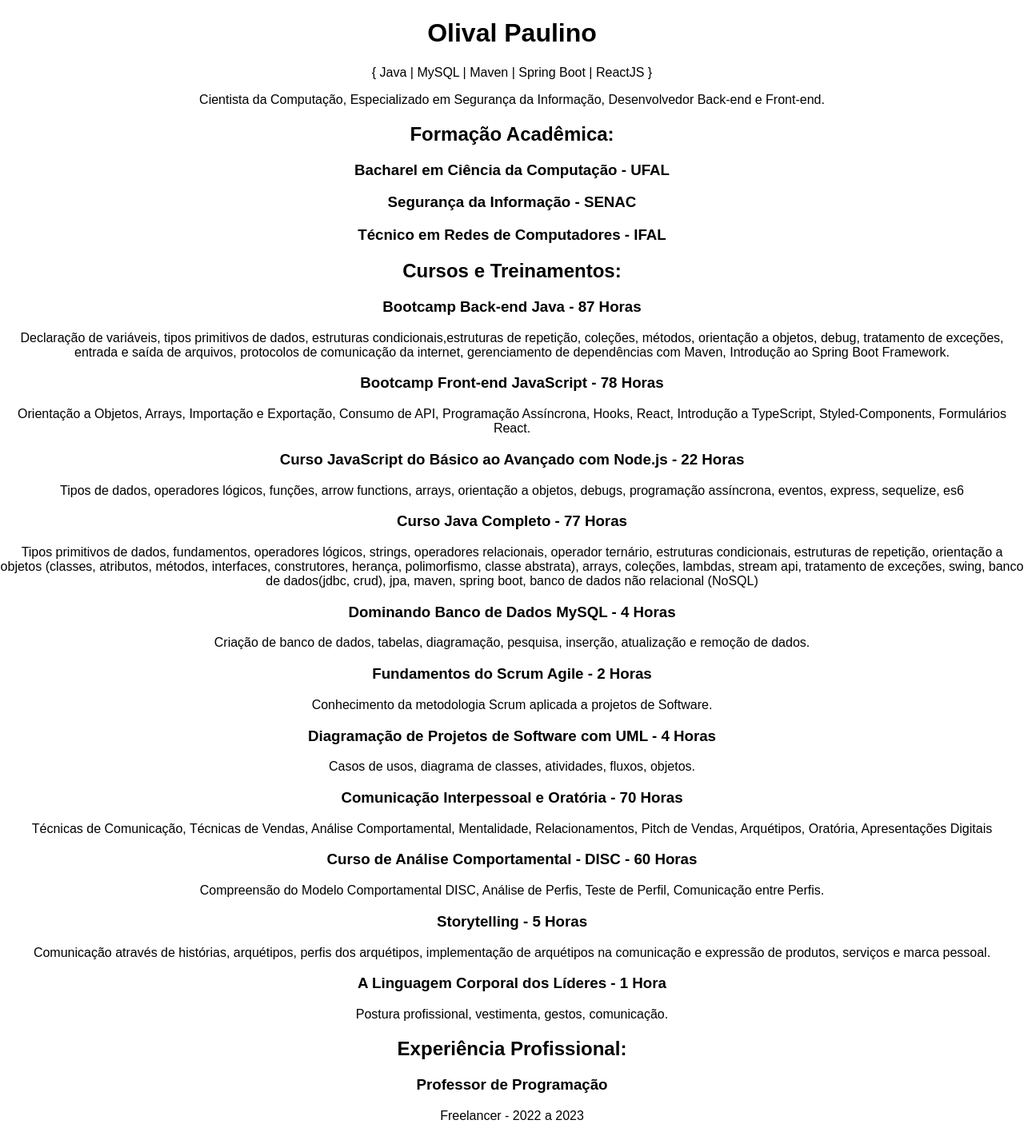
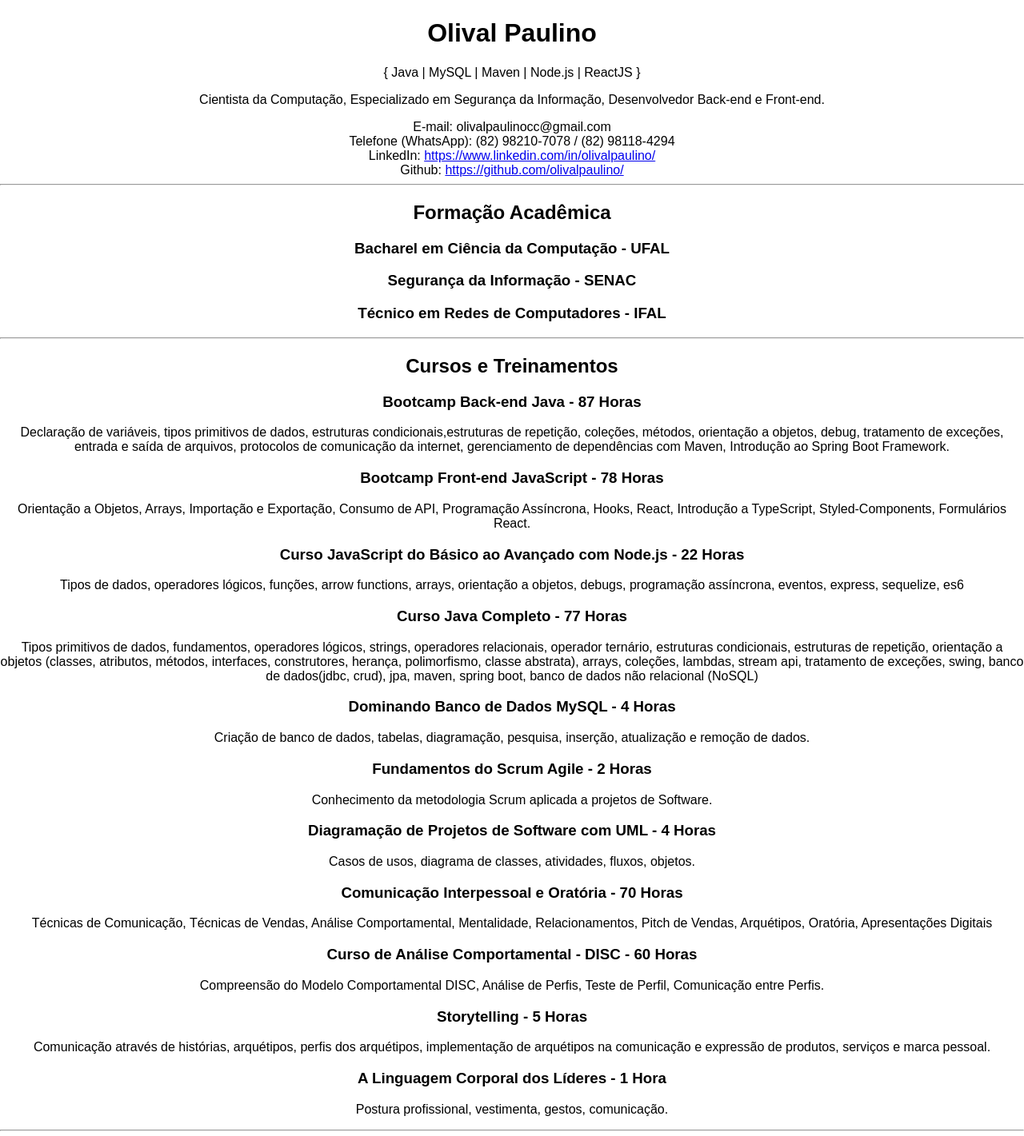
Before and after one commit to olivalpaulino/portifolio, a React (Create React App) app: page / in a window 1280 px wide. Shown: the part 218-1639 px from the top of the page at 80% size. Built offline with nearby package versions, Linux system fonts and the light colour scheme.

Commit message:
atualização do portifolio

```diff
--- /dev/null
+++ b/src/components/Contato.js
@@ -0,0 +1,12 @@
+const Contato = ({email, telefone1, telefone2, linkedin, github}) => {
+  return (
+    <div>
+        E-mail: {email} <br />
+        Telefone (WhatsApp): {telefone1} / {telefone2} <br />
+        LinkedIn: <a href={linkedin}>{linkedin}</a> <br />
+        Github: <a href={github}>{github}</a> <br />
+    </div>
+  )
+}
+
+export default Contato
--- a/src/components/Perfil.js
+++ b/src/components/Perfil.js
@@ -3,24 +3,33 @@ import Imagem from './Imagem';
 import Titulo from './Titulo';
 import Formacao from './Formacao';
 import Experiencia from './Experiencia';
+import Contato from './Contato';
 
 const Perfil = () => {
   return (
     <div>
       <header>
         <Imagem />
-        <Titulo nome={"Olival Paulino"} stacks={"{ Java | MySQL | Maven | Spring Boot | ReactJS }"} descricao={"Cientista da Computação, Especializado em Segurança da Informação, Desenvolvedor Back-end e Front-end."} />
+        <Titulo nome={"Olival Paulino"} stacks={"{ Java | MySQL | Maven | Node.js | ReactJS }"} descricao={"Cientista da Computação, Especializado em Segurança da Informação, Desenvolvedor Back-end e Front-end."} />
       </header>
 
+      <section class="contato">
+        <Contato email={"olivalpaulinocc@gmail.com"} telefone1={"(82) 98210-7078"} telefone2={"(82) 98118-4294"} linkedin={"https://www.linkedin.com/in/olivalpaulino/"} github={"https://github.com/olivalpaulino/"} />
+      </section>
+
+      <hr />
+
       <section class="formacao">
-        <h2>Formação Acadêmica:</h2>
+        <h2>Formação Acadêmica</h2>
         <Formacao nomeDoCurso={"Bacharel em Ciência da Computação"} local={"UFAL"} />
         <Formacao nomeDoCurso={"Segurança da Informação"} local={"SENAC"} />
         <Formacao nomeDoCurso={"Técnico em Redes de Computadores"} local={"IFAL"} />
       </section>
 
+      <hr />
+
       <section class="cursos">
-        <h2>Cursos e Treinamentos:</h2>
+        <h2>Cursos e Treinamentos</h2>
         <Curso nomeDoCurso={"Bootcamp Back-end Java"} duracao={"87 Horas"} descricao={"Declaração de variáveis, tipos primitivos de dados, estruturas condicionais,estruturas de repetição, coleções, métodos, orientação a objetos, debug, tratamento de exceções, entrada e saída de arquivos, protocolos de comunicação da internet, gerenciamento de dependências com Maven, Introdução ao Spring Boot Framework."} />
         <Curso nomeDoCurso={"Bootcamp Front-end JavaScript"} duracao={"78 Horas"} descricao={"Orientação a Objetos, Arrays, Importação e Exportação, Consumo de API, Programação Assíncrona, Hooks, React, Introdução a TypeScript, Styled-Components, Formulários React."} />
         <Curso nomeDoCurso={"Curso JavaScript do Básico ao Avançado com Node.js"} duracao={"22 Horas"} descricao={"Tipos de dados, operadores lógicos, funções, arrow functions, arrays, orientação a objetos, debugs, programação assíncrona, eventos, express, sequelize, es6"} />
@@ -34,8 +43,10 @@ const Perfil = () => {
         <Curso nomeDoCurso={"A Linguagem Corporal dos Líderes"} duracao={"1 Hora"} descricao={"Postura profissional, vestimenta, gestos, comunicação."} />
       </section>
 
+      <hr />
+
       <section>
-        <h2>Experiência Profissional:</h2>
+        <h2>Experiência Profissional</h2>
         <Experiencia cargo={"Professor de Programação"} instituicao={"Freelancer"} periodo={"2022 a 2023"} atividades={"Aulas online via Teams/Zoom de Java e JavaScript"} />
         <Experiencia cargo={"Gerente de Tecnologia"} instituicao={"UPA Dra. Helenilda Veloso Pimentel Canales"} periodo={"2019 a 2021"} atividades={"Gestão de Dados, treinamentos de profissionais de saúde, administração de sistemas de saúde, interação com prestadores, desenvolvimento de filtros automatizados para relatórios."} />
         <Experiencia cargo={"Técnico de Informática"} instituicao={"Secretaria Municipal de Saúde"} periodo={"2018 a 2019"} atividades={"Transformação Digital, gestão de dados, planilhas, formulários digitais, suporte técnico presencial e remoto."} />
```
